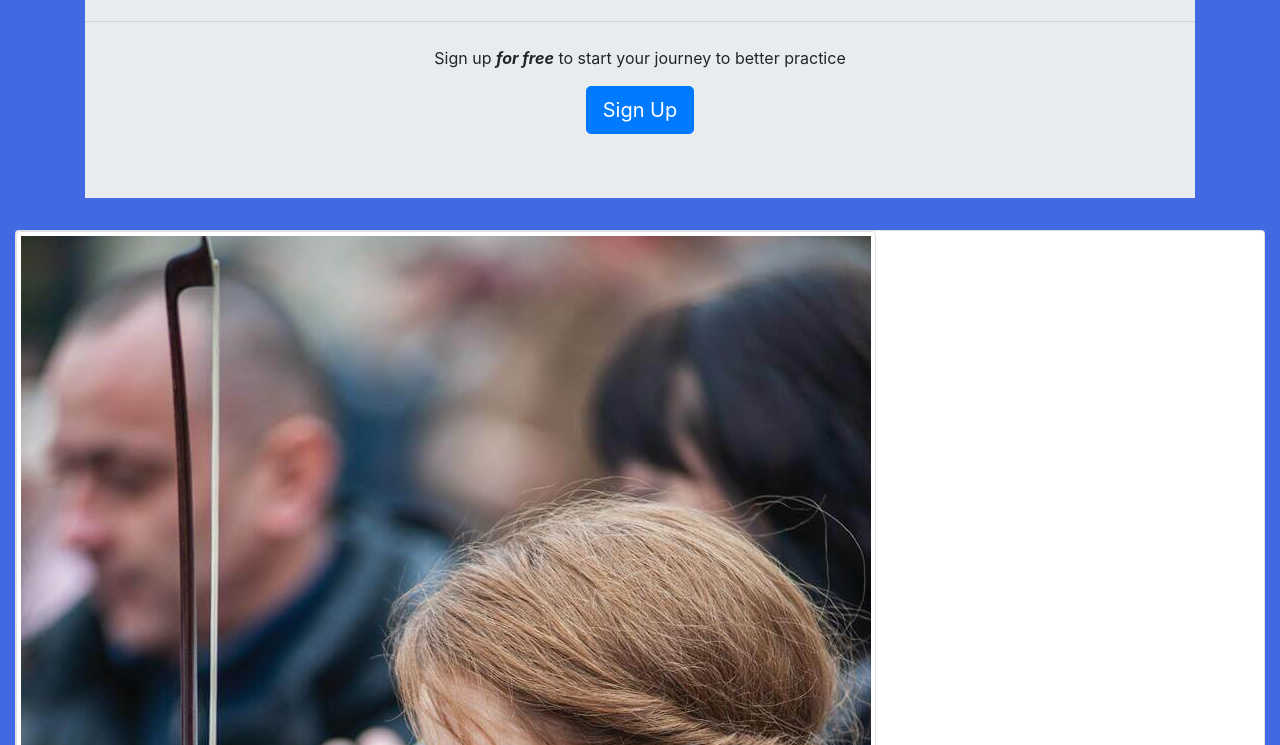
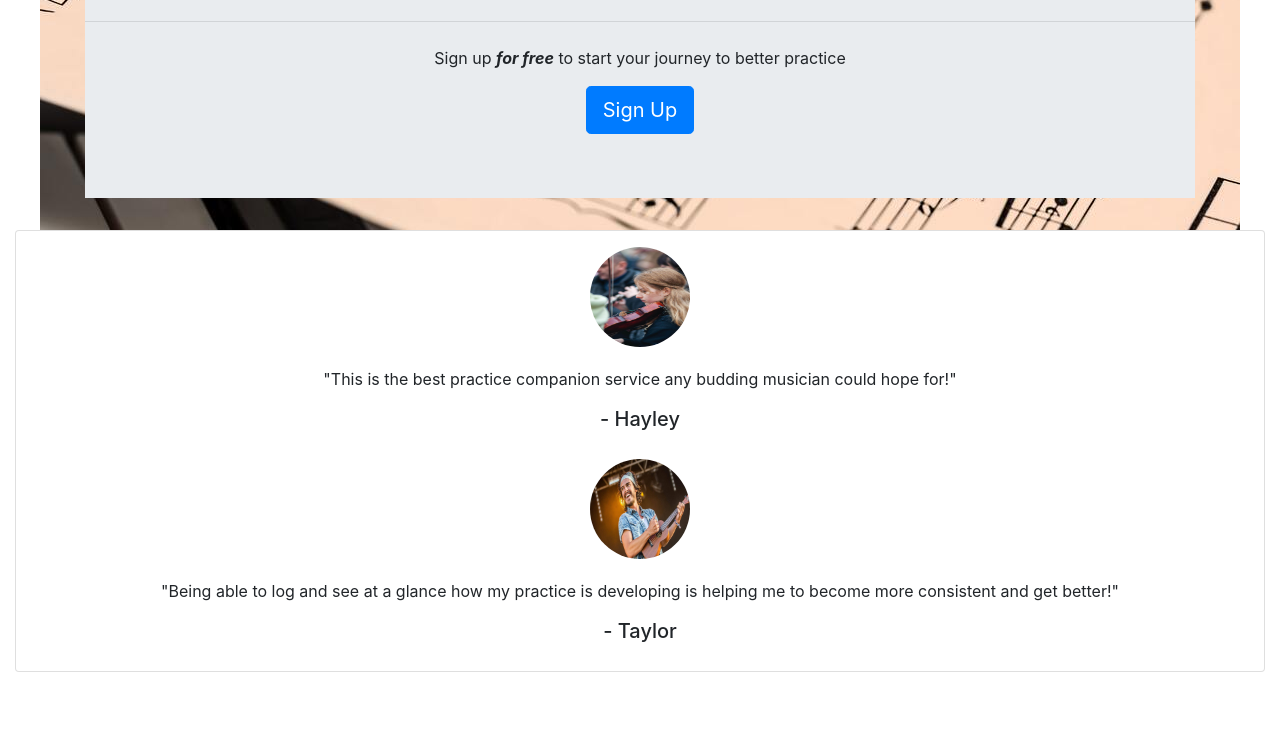
Before and after one commit to NickWaldock/Nicks-Practice-Companion, a plain HTML site: page index.html in a window 1280 px wide. Shown: the part 207-952 px from the top of the page. After the commit the page ends 879 px from the top, so only its background shows below. Drawn offline with nearby package versions, Linux system fonts and the light colour scheme.

Commit message:
Add testimonial text and style imgs

```diff
--- a/assets/css/styles.css
+++ b/assets/css/styles.css
@@ -1,4 +1,5 @@
 body {
 
-    background-color: royalblue;
+    background: url(/assets/imgs/background1.jpg) no-repeat center fixed;
+
 }
--- a/index.html
+++ b/index.html
@@ -62,19 +62,33 @@
     <section class="container-fluid">
         <div class="card">
             <div class="card-img-top">
-                <img class="img-thumbnail" src="/assets/imgs/quote1.jpg">
+                <img class="rounded-circle img-responsive center-block d-block mx-auto mt-3" src="/assets/imgs/quote1.jpg" height="100" width="100">
+
             </div>
             <div class="card-body text-center">
-
+                <div>
+                    <p>
+                        "This is the best practice companion service any budding musician could hope for!"
+                    </p>
+                    <h5>
+                        - Hayley
+                    </h5>
+                </div>
             </div>
             <div class="card-img-top">
-                <img class="img-thumbnail" src="/assets/imgs/quote2.jpg">
+                <img class="rounded-circle img-responsive center-block d-block mx-auto" src="/assets/imgs/quote2.jpg" height="100" width="100">
             </div>
             <div class="card-body text-center">
-
+                <div>
+                    <p>
+                       "Being able to log and see at a glance how my practice is developing is helping me to become more consistent and get better!"
+                    </p>
+                    <h5>
+                        - Taylor
+                    </h5>
+                </div>
             </div>
         </div>
-
     </section>
 
 
```
Also changed, not shown: assets/imgs/background1.jpg (added).
